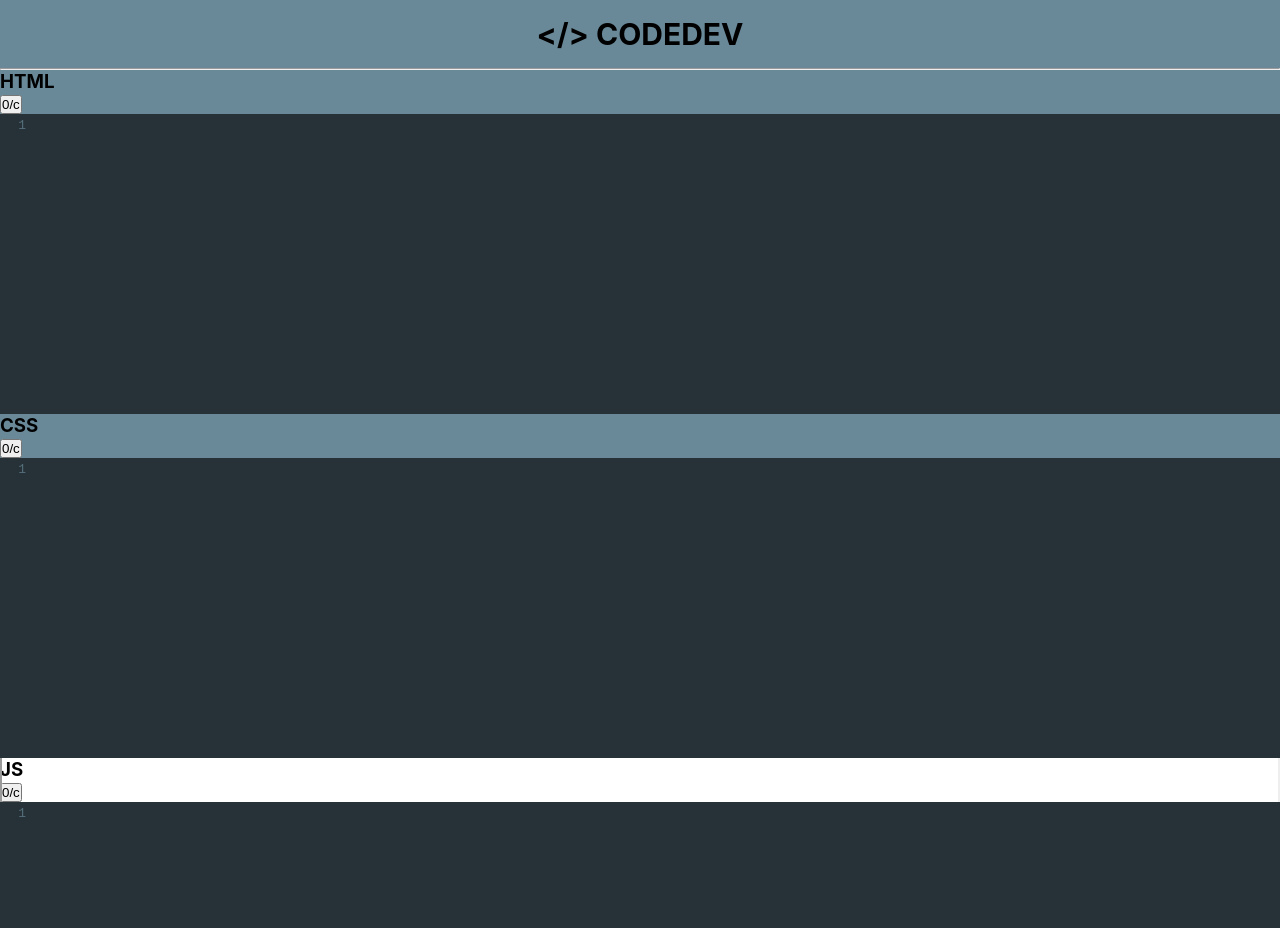
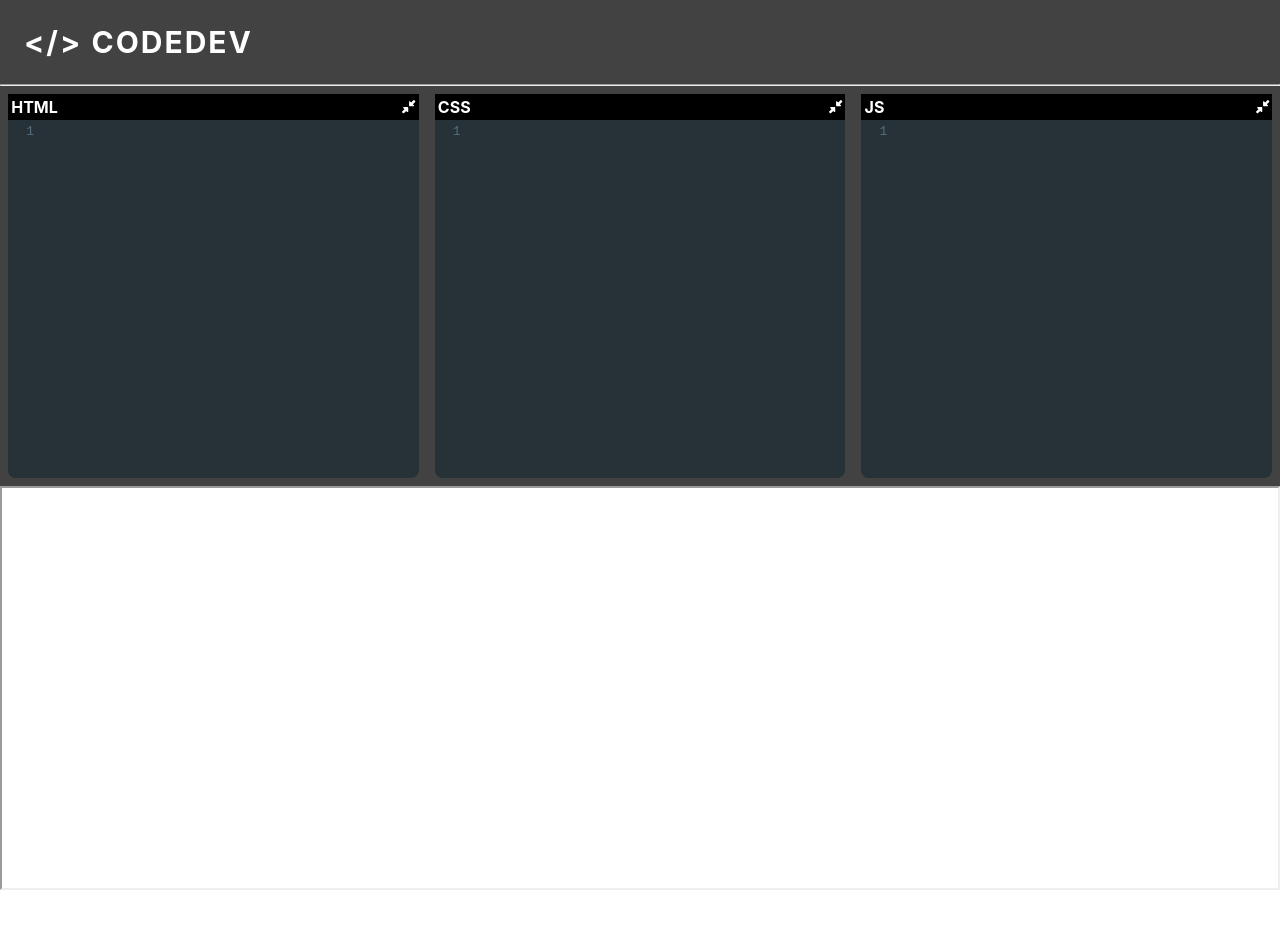
Before and after one commit to Babithakumari/CodeDev, a React (Create React App) app: page / in a window 1280 px wide. Shown: the top 928 px of the page. After the commit the page ends 890 px from the top, so only its background shows below. Built offline with nearby package versions, Linux system fonts and the light colour scheme.

Commit message:
app done

```diff
--- a/src/App.css
+++ b/src/App.css
@@ -10,31 +10,69 @@
 nav{
   text-transform:uppercase;
   text-align:center;
-  background-color:#698998;
-  padding:1.0rem;
+  background-color:#434242;
+  color:white;
+  padding:1.5rem;
   font-size:20px;
+  letter-spacing:2px;
+  text-align:left;
 }
 
-/*
-.window{
-  display:flex;
-  justify-content:space-evenly;
-  background-color:#D4ADFC
 
-}*/
 .pane{
   height:50vh;
   display:flex;
 
 
 }
+.top-pane{
+  background-color:#434242;
+
+}
 .editor-container{
-  background-color:#698998;
   /* define how much flex-item can grow */
   flex-grow:1;
+  /* To keep all flex-items of same-size */
   flex-basis:0;
   display:flex;
-  flex-direction:column
+  flex-direction:column;
+  padding:0.5rem;
 
 
 }
+.toggleView{
+  flex-grow:0;
+}
+
+.toggleView .CodeMirror-scroll{
+  position:absolute
+
+}
+.expand-collapse-btn{
+  border:none;
+  background:none;
+  color:white;
+  cursor:pointer;
+  margin-left:1rem;
+}
+
+
+.editor-header{
+  display:flex;
+  justify-content:space-between;
+  background-color:black;
+  padding:0.2rem;
+  color:white;
+  font-weight:bold;
+}
+.CodeMirror {
+  height: 100% !important;
+}
+
+.code-mirror-wrapper {
+  flex-grow: 1;
+  /* curved ends */
+  border-bottom-right-radius: .5rem;
+  border-bottom-left-radius: .5rem;
+  overflow: hidden;
+}
--- a/src/App.js
+++ b/src/App.js
@@ -4,11 +4,14 @@ import Editor from "./Components/Editor";
 import Output from "./Components/Output";
 import {useState,useEffect} from "react"
 
+// import storage hook
+import useLocalStorage from "./hooks/useLocalStorage"
+
 function App() {
 
-  const [HTML,setHTML] = useState("")
-  const [CSS,setCSS] = useState("")
-  const [JS,setJS] = useState("")
+  const [HTML,setHTML] = useLocalStorage("html","")
+  const [CSS,setCSS] = useLocalStorage("css","")
+  const [JS,setJS] = useLocalStorage("js","")
   const [srcDoc,setSrcDoc] = useState("")
 
   // render srcDoc after some buffer-time, everytime Html,Css,Js is edited
@@ -33,7 +36,7 @@ function App() {
     <>
     <NavBar/>
     <hr></hr>
-    <div className="pane editor-container">
+    <div className="pane top-pane">
     <Editor title="HTML" language="xml" value={HTML} onChange={setHTML} />
     <Editor title="CSS" language="css" value={CSS} onChange={setCSS}/>
     <Editor title="JS" language="javascript" value={JS} onChange={setJS}/>
--- a/src/Components/Editor.js
+++ b/src/Components/Editor.js
@@ -1,4 +1,6 @@
 import React from "react"
+import {useState} from "react"
+
 // Base CSS is mandatory
 import 'codemirror/lib/codemirror.css'
 // Theme import
@@ -34,15 +36,29 @@ const Editor = (props) =>{
 
     }
 
+    const [open,setOpen] = useState(true)
+
+    // handle open/close button
+    const handleClick = () => {
+        const newOpen = !open
+        setOpen(newOpen)
+    }
+
+
+
     return (
 
-        <div className="editor">
+        <div className={`editor-container ${open?'':"toggleView"}`}>
 
             <div className="editor-header">
-                <span><FontAwesomeIcon icon="fa-brands fa-html5" /></span>
 
-                <h3>{title}</h3>
-                <button>0/c</button>
+                {title}
+                <button
+                    className="expand-collapse-btn"
+                    onClick={handleClick}
+                >
+                    <FontAwesomeIcon icon={open?faCompressAlt:faExpandAlt}/>
+                </button>
             </div>
 
             <ControlledEditor
--- /dev/null
+++ b/src/hooks/useLocalStorage.js
@@ -0,0 +1,34 @@
+import {useEffect,useState} from "react"
+
+// to know name of localstorage
+const PREFIX = "codepen-clone-"
+
+const useLocalStorage = (key,initialValue) => {
+
+
+    const prefixedKey = PREFIX + key
+
+    // GET VALUE FROM LOCALSTORAGE
+    const [value,setValue] = useState(()=>{
+        const jsonValue = localStorage.getItem(prefixedKey)
+
+        if(jsonValue!=null) return JSON.parse(jsonValue)
+        else{
+            return initialValue
+        }
+
+
+    })
+
+    // STORE VALUE INTO LOCALSTORAGE
+    useEffect(() =>{
+        localStorage.setItem(prefixedKey,JSON.stringify(value))
+
+    },[prefixedKey,value])
+
+    return [value,setValue]
+
+
+
+}
+export default useLocalStorage;
```
